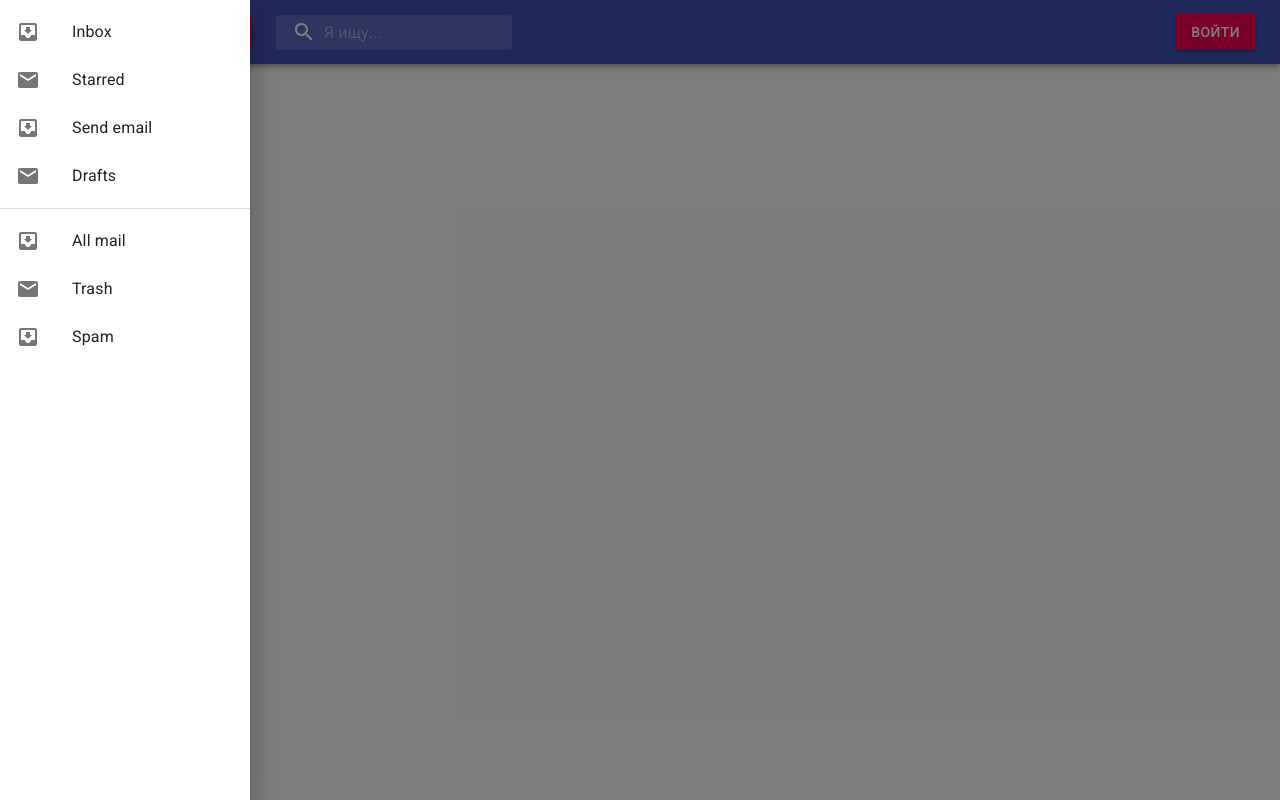
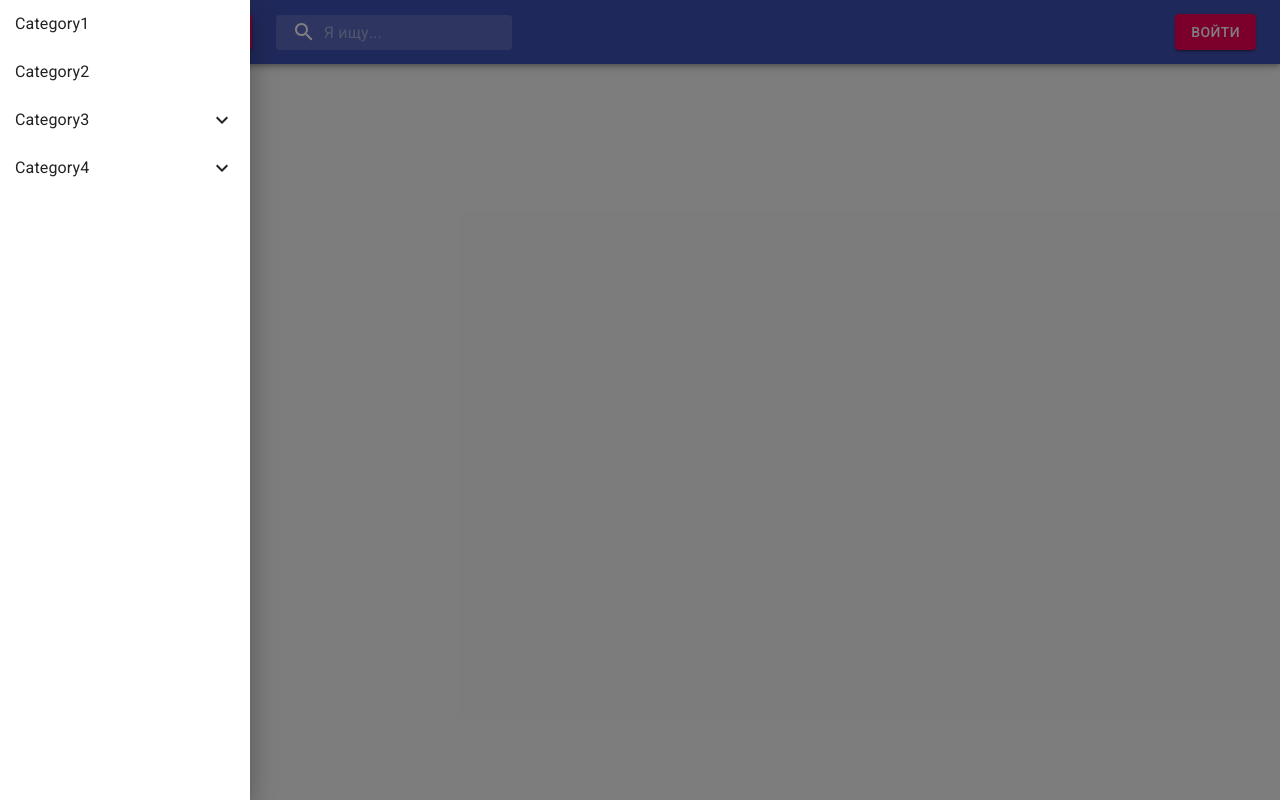
Before and after one commit to dymov-ant/oren-express, a React (Create React App) app: page / in a window 1280 px wide. Both pictures are taken after a click on the button "КАТАЛОГ". Built offline with nearby package versions, Linux system fonts and the light colour scheme.

Commit message:
Вложенное меню каталога

```diff
--- a/src/components/catalog/index.tsx
+++ b/src/components/catalog/index.tsx
@@ -1,11 +1,10 @@
 import React, { KeyboardEvent, MouseEvent } from "react"
 import { useStyles } from "./styles"
-import { Divider, Drawer, List, ListItem, ListItemIcon, ListItemText } from "@material-ui/core"
-import InboxIcon from "@material-ui/icons/MoveToInbox"
-import MailIcon from "@material-ui/icons/Mail"
+import { Drawer } from "@material-ui/core"
 import { useDispatch, useSelector } from "react-redux"
 import { StateType } from "../../redux/store"
 import { toggleCatalog } from "../../redux/actions/catalog"
+import CatalogList from "./list"
 
 
 const Catalog = () => {
@@ -20,37 +19,16 @@ const Catalog = () => {
     dispatch(toggleCatalog(isOpen))
   }
 
-  const Sidebar = (
-    <div
-      className={classes.list}
-      role="presentation"
-      onClick={toggleDrawer(false)}
-      onKeyDown={toggleDrawer(false)}
-    >
-      <List>
-        {["Inbox", "Starred", "Send email", "Drafts"].map((text, index) => (
-          <ListItem button key={text}>
-            <ListItemIcon>{index % 2 === 0 ? <InboxIcon/> : <MailIcon/>}</ListItemIcon>
-            <ListItemText primary={text}/>
-          </ListItem>
-        ))}
-      </List>
-      <Divider/>
-      <List>
-        {["All mail", "Trash", "Spam"].map((text, index) => (
-          <ListItem button key={text}>
-            <ListItemIcon>{index % 2 === 0 ? <InboxIcon/> : <MailIcon/>}</ListItemIcon>
-            <ListItemText primary={text}/>
-          </ListItem>
-        ))}
-      </List>
-    </div>
-  )
-
   return (
     <div className={classes.root}>
       <Drawer anchor="left" open={open} onClose={toggleDrawer(false)}>
-        {Sidebar}
+        <div
+          className={classes.list}
+          role="presentation"
+          onKeyDown={toggleDrawer(false)}
+        >
+          <CatalogList/>
+        </div>
       </Drawer>
     </div>
   )
--- /dev/null
+++ b/src/components/catalog/list/index.tsx
@@ -0,0 +1,126 @@
+import React, { FC, useEffect, useState } from "react"
+import { Collapse, List, ListItem, ListItemText } from "@material-ui/core"
+import { ExpandLess, ExpandMore } from "@material-ui/icons"
+
+const getData = (): ICatalogItem[] => {
+  return [
+    {
+      id: 1,
+      name: "Category1"
+    },
+    {
+      id: 2,
+      name: "Category2"
+    },
+    {
+      id: 3,
+      name: "Category3",
+      subCatalog: [
+        {
+          id: 4,
+          name: "Category3_1",
+          subCatalog: [
+            {
+              id: 10,
+              name: "Category3_1_1"
+            },
+            {
+              id: 11,
+              name: "Category3_1_2"
+            },
+          ]
+        },
+        {
+          id: 5,
+          name: "Category3_2"
+        },
+      ]
+    },
+    {
+      id: 6,
+      name: "Category4",
+      subCatalog: [
+        {
+          id: 7,
+          name: "Category4_1"
+        },
+        {
+          id: 8,
+          name: "Category4_2"
+        },
+        {
+          id: 9,
+          name: "Category4_3"
+        }
+      ]
+    },
+  ]
+}
+
+interface ICatalogItem {
+  id?: number
+  name: string
+  link?: string
+  padding?: number
+  subCatalog?: ICatalogItem[]
+}
+
+
+const SingleLevel: FC<ICatalogItem> = ({name, padding}) => {
+  return (
+    <ListItem button style={{paddingLeft: padding}}>
+      <ListItemText primary={name}/>
+    </ListItem>
+  )
+}
+
+const MultiLevel: FC<ICatalogItem> = ({name, subCatalog = [], padding}) => {
+  const [open, setOpen] = useState(false)
+  const handleClick = () => {
+    setOpen(!open)
+  }
+
+  return (
+    <>
+      <ListItem button onClick={handleClick} style={{paddingLeft: padding}}>
+        <ListItemText primary={name}/>
+        {open ? <ExpandLess/> : <ExpandMore/>}
+      </ListItem>
+      <Collapse in={open} timeout="auto" unmountOnExit>
+        <List component="div" disablePadding>
+          {
+            subCatalog.map((item, index) =>
+              <MenuItem name={item.name} subCatalog={item.subCatalog} key={index} padding={padding && padding * 2}/>)
+          }
+        </List>
+      </Collapse>
+    </>
+  )
+}
+
+const MenuItem: FC<ICatalogItem> = (item) => {
+  return (
+    item.subCatalog && item.subCatalog.length > 0
+      ? <MultiLevel {...item}/>
+      : <SingleLevel {...item}/>
+  )
+}
+
+const CatalogList: FC = () => {
+  const [catalog, setCatalog] = useState<ICatalogItem[]>([])
+
+  useEffect(() => {
+    setCatalog(getData())
+  }, [])
+
+  return (
+    <>
+      {
+        catalog.map((item, index) =>
+          <MenuItem name={item ? item.name : "dsa"} subCatalog={item && item.subCatalog} key={index} padding={15}/>)
+      }
+    </>
+  )
+}
+
+export default CatalogList
```
Also changed, not shown: src/components/catalog/list/styles.ts (added, +10 -0 lines).
